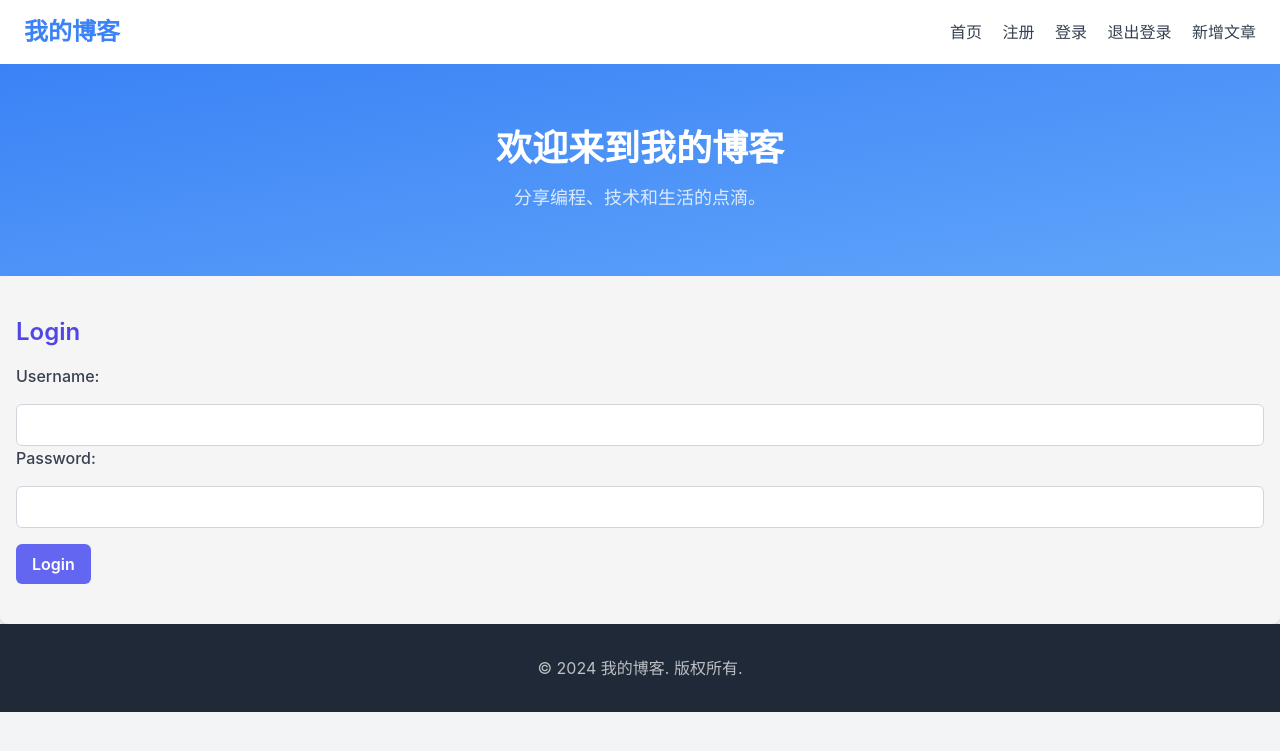
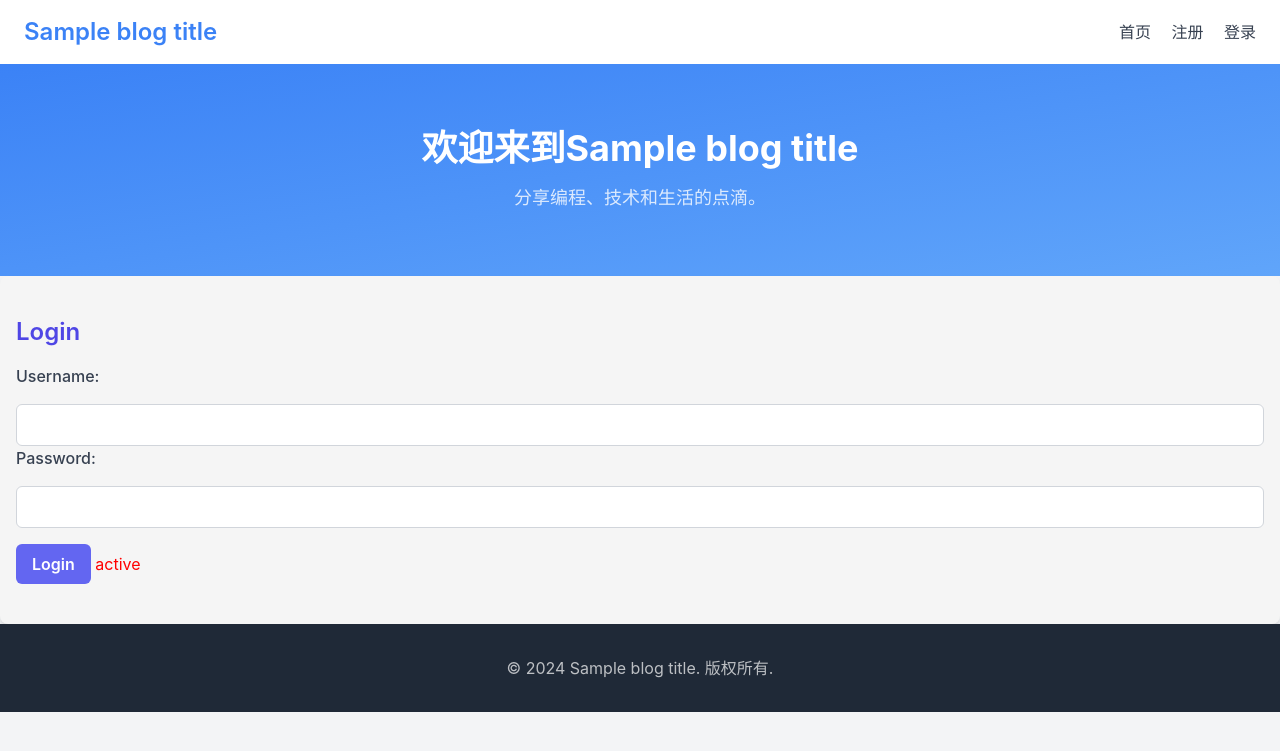
Before and after one commit to xiincs/sunnyblog, a Flask app: template templates/login.html in a window 1280 px wide. Shown: the top 751 px of the page. Run offline with Flask 3, Linux system fonts and the light colour scheme; the template is opened without the code that fills it: most values are stand-ins (such as "Sample title", 1, 10 or a date in 2020).

Commit message:
version 0.2.0

```diff
--- /dev/null
+++ b/blog.config.json
@@ -0,0 +1,4 @@
+{
+    "blog_title": "My Awesome Blog"
+
+}
--- a/main.py
+++ b/main.py
@@ -1,4 +1,6 @@
-from flask import Flask, request, redirect, url_for, render_template, session
+import json
+
+from flask import Flask, request, redirect, url_for, render_template, session, jsonify
 from flask_sqlalchemy import SQLAlchemy
 from werkzeug.security import generate_password_hash, check_password_hash
 
@@ -9,6 +11,10 @@
 app.config['SQLALCHEMY_DATABASE_URI'] = 'mysql+pymysql://root:1211lmx@localhost:3307/db001'
 app.config['SQLALCHEMY_TRACK_MODIFICATIONS'] = False
 db = SQLAlchemy(app)
+
+with open('blog.config.json', 'r') as f:
+    config = json.load(f)
+
 
 class User(db.Model):
     id = db.Column(db.Integer, primary_key=True)
@@ -29,11 +35,13 @@
 
 @app.route('/')
 def index():
+    is_logged_in = 'logged_in' in session
     articles = Article.query.all()
-    return render_template('index.html', articles=articles)
+    return render_template('index.html', articles=articles, is_logged_in=is_logged_in, **config)
 
 @app.route('/register', methods=['GET', 'POST'])
 def register():
+    is_logged_in = 'logged_in' in session
     if request.method == 'POST':
         username = request.form['username']
         password = request.form['password']
@@ -42,20 +50,23 @@
         db.session.add(new_user)
         db.session.commit()
         return redirect(url_for('login'))
-    return render_template('register.html')
+    return render_template('register.html', is_logged_in=is_logged_in, **config)
 
 @app.route('/login', methods=['GET', 'POST'])
 def login():
+    is_logged_in = 'logged_in' in session
     if request.method == 'POST':
         username = request.form['username']
         password = request.form['password']
         user = User.query.filter_by(username=username).first()
         if not user or not user.check_password(password):
-            return "Invalid username or password."
+            return jsonify(status="Invalid username or password.")
         session['logged_in'] = True
         session['username'] = username
+        return jsonify(status="success")  # 登录成功
+    if is_logged_in:
         return redirect(url_for('index'))
-    return render_template('login.html')
+    return render_template('login.html', status="", is_logged_in=is_logged_in, **config)
 
 @app.route('/logout', methods=['GET', 'POST'])
 def logout():
@@ -65,6 +76,7 @@
 
 @app.route('/edit_article', methods=['GET', 'POST'])
 def edit_article():
+    is_logged_in = 'logged_in' in session
     if 'logged_in' in session:
         if request.method == 'POST':
             title = request.form['title']
@@ -73,18 +85,19 @@
             db.session.add(new_article)
             db.session.commit()
             return redirect(url_for('index'))
-        return render_template('edit_article.html')
+        return render_template('edit_article.html',is_logged_in=is_logged_in,  **config)
     else:
-        return redirect(url_for('login'))
+        return render_template('login.html', status="",is_logged_in=is_logged_in, **config)
 
 @app.route('/read_article/<int:article_id>', methods=['GET', 'POST'])
 def read_article(article_id):
+    is_logged_in = 'logged_in' in session
     if 'logged_in' in session:
         article = Article.query.filter_by(id=article_id).first()
         if article:
-            return render_template('read_article.html', article=article)
+            return render_template('read_article.html', is_logged_in=is_logged_in, article=article, **config)
     else:
-        return redirect(url_for('login'))
+        return render_template('login.html', status="", is_logged_in=is_logged_in,  **config)
 
 
 if __name__ == '__main__':
--- /dev/null
+++ b/static/js/common.js
@@ -0,0 +1,23 @@
+const loginUrl = "/login";
+$(document).ready(function () {
+    $('#loginform').submit(function (event) {
+        event.preventDefault();
+        $.ajax({
+            type: "POST",
+            url: loginUrl,
+            data: $(this).serialize(),
+            success: function (response) {
+                console.log(response);  // 检查响应
+                if (response.status === "success") {
+                    console.log("Refreshing page...");  // 检查条件判断
+                    window.location.reload();  // 使用 window.location.reload()
+                } else {
+                    $('#status').text(response.status);
+                }
+            },
+            error: function (xhr, status, error) {
+                console.error("AJAX error:", status, error);  // 捕获 AJAX 错误
+            }
+        });
+    });
+});
--- a/templates/components/layout.html
+++ b/templates/components/layout.html
@@ -7,6 +7,8 @@
     <title>Title</title>
     <link rel="stylesheet" href="{{ url_for('static', filename='css/style.build.css') }}">
     <meta name="viewport" content="width=device-width, initial-scale=1" />
+    <script src="https://code.jquery.com/jquery-3.6.0.min.js"></script>
+    <script src="{{ url_for('static', filename='js/common.js') }}"></script>
 </head>
 
 <body class="bg-gray-100 text-gray-800">
@@ -14,13 +16,26 @@
     <!-- 导航栏 -->
     <header class="bg-white shadow-md">
         <div class="container mx-auto px-6 py-4 flex justify-between items-center">
-            <a href="/" class="text-2xl font-semibold text-blue-500 hover:text-blue-600">我的博客</a>
+            <a href="/" class="text-2xl font-semibold text-blue-500 hover:text-blue-600">{{ blog_title }}</a>
             <nav class="space-x-4">
-                {% for title,url in [['首页','/'],['注册','/register'],['登录','/login'],['退出登录','/logout'],['新增文章','/edit_article']] %}
+                {% for title,url in [['首页','/']] %}
                 <a href="{{ url }}" class="text-gray-700 hover:text-blue-500 transition duration-300 ease-in-out">
                     {{ title }}
                 </a>
                 {% endfor %}
+                {% if not is_logged_in %}
+                {% for title,url in [['注册','/register'],['登录','/login']] %}
+                <a href="{{ url }}" class="text-gray-700 hover:text-blue-500 transition duration-300 ease-in-out">
+                    {{ title }}
+                </a>
+                {% endfor %}
+                {% else %}
+                {% for title,url in [['新增文章','/edit_article'],['退出登录','/logout']] %}
+                <a href="{{ url }}" class="text-gray-700 hover:text-blue-500 transition duration-300 ease-in-out">
+                    {{ title }}
+                </a>
+                {% endfor %}
+                {% endif %}
             </nav>
         </div>
     </header>
@@ -28,7 +43,7 @@
     <!-- 欢迎标题和描述 -->
     <section class="bg-gradient-to-br from-blue-500 to-blue-400 py-16">
         <div class="container mx-auto px-4 text-center">
-            <h1 class="text-4xl font-bold mb-4 text-white">欢迎来到我的博客</h1>
+            <h1 class="text-4xl font-bold mb-4 text-white">欢迎来到{{ blog_title }}</h1>
             <p class="text-lg text-white opacity-80">分享编程、技术和生活的点滴。</p>
         </div>
     </section>
@@ -39,7 +54,7 @@
     <!-- 页脚 -->
     <footer class="bg-gray-800 py-8">
         <div class="container mx-auto px-4">
-            <p class="text-center text-white opacity-70">© 2024 我的博客. 版权所有.</p>
+            <p class="text-center text-white opacity-70">© 2024 {{ blog_title }}. 版权所有.</p>
         </div>
     </footer>
 
--- a/templates/edit_article.html
+++ b/templates/edit_article.html
@@ -6,7 +6,7 @@
         <label for="title" class="text-gray-700 font-medium">标题:</label>
         <input type="text" id="title" name="title" class="w-full border border-gray-300 rounded-md p-2 focus:outline-none focus:border-indigo-500">
         <label for="content" class="text-gray-700 font-medium">内容:</label>
-        <input type="text" id="content" name="content" class="w-full border border-gray-300 rounded-md p-2 focus:outline-none focus:border-indigo-500">
+        <textarea id="content" name="content" rows="15" class="w-full border border-gray-300 rounded-md p-2 focus:outline-none focus:border-indigo-500"></textarea>
         <input type="submit" value="发布" class="bg-indigo-500 text-white font-semibold py-2 px-4 rounded-md hover:bg-indigo-600 transition duration-300 ease-in-out">
     </form>
 </main>
--- a/templates/login.html
+++ b/templates/login.html
@@ -2,12 +2,59 @@
 {% block content %}
 <main class="main_container bg-white p-8 rounded-lg shadow-md">
     <h1 class="text-2xl font-semibold text-indigo-600 mb-4">Login</h1>
-    <form method="post" class="space-y-4">
+    <form id="loginform" method="post" class="space-y-4">
+        <input type="hidden" name="next" value="{{ request.referrer or url_for('index') }}">
         <label for="username" class="text-gray-700 font-medium">Username:</label>
         <input type="text" id="username" name="username" class="w-full border border-gray-300 rounded-md p-2 focus:outline-none focus:border-indigo-500">
         <label for="password" class="text-gray-700 font-medium">Password:</label>
         <input type="password" id="password" name="password" class="w-full border border-gray-300 rounded-md p-2 focus:outline-none focus:border-indigo-500">
         <input type="submit" value="Login" class="bg-indigo-500 text-white font-semibold py-2 px-4 rounded-md hover:bg-indigo-600 transition duration-300 ease-in-out">
+        <span id="status" style="color: #FF0000">{{ status }}</span>
     </form>
 </main>
+<script>
+    $(document).ready(function () {
+        $('#loginform').submit(function (event) {
+            event.preventDefault()
+            $.ajax({
+                type: "POST",
+                url: "{{ url_for('login') }}",
+                data: $(this).serialize(),
+                success: function (response) {
+                    if (response.redirect) {
+                        window.location.href = response.redirect
+                    } else {
+                        $('#status').text(response.status)
+                    }
+                }
+            })
+        })
+    })
+</script>
+
+<!---
+<script>
+    $(document).ready(function () {
+        $('#loginform').submit(function (event) {
+            event.preventDefault();
+            $.ajax({
+                type: "POST",
+                url: "{{ url_for('login') }}",
+                data: $(this).serialize(),
+                success: function (response) {
+                    if (response.redirect) {
+                        window.location.href = response.redirect
+                    } else {
+                        $('#status').text(response.status)
+                    }
+                },
+                error: function () {
+                    console.error(this.error)
+                }
+                })
+        })
+        }
+    )
+</script>
+---->
 {% endblock %}
--- a/templates/read_article.html
+++ b/templates/read_article.html
@@ -1,7 +1,9 @@
 {% extends './components/layout.html' %}
 {% block content %}
 <main class="main_container bg-white p-6 rounded-lg shadow-md">
-    <h1 class="text-2xl font-semibold text-indigo-600 mb-4">{{ article.title }}</h1>
-    <p class="text-gray-700 leading-relaxed">{{ article.content }}</p>
+    <div class="bg-white p-6 rounded-lg shadow ">
+        <h1 class="text-2xl font-semibold text-blue-500 mb-4">{{ article.title }}</h1>
+        <p style="white-space: pre-line;" class="text-gray-700 leading-relaxed">{{ article.content }}</p>
+    </div>
 </main>
 {% endblock %}
```
